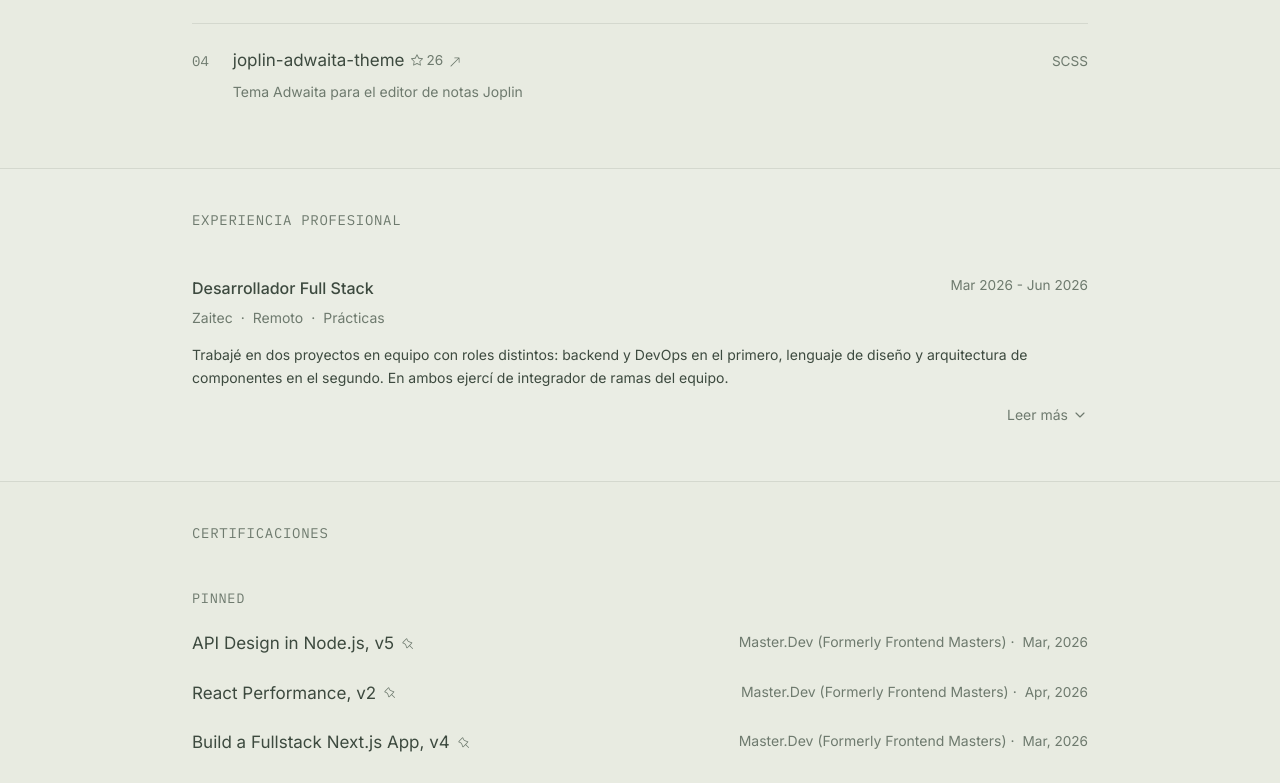
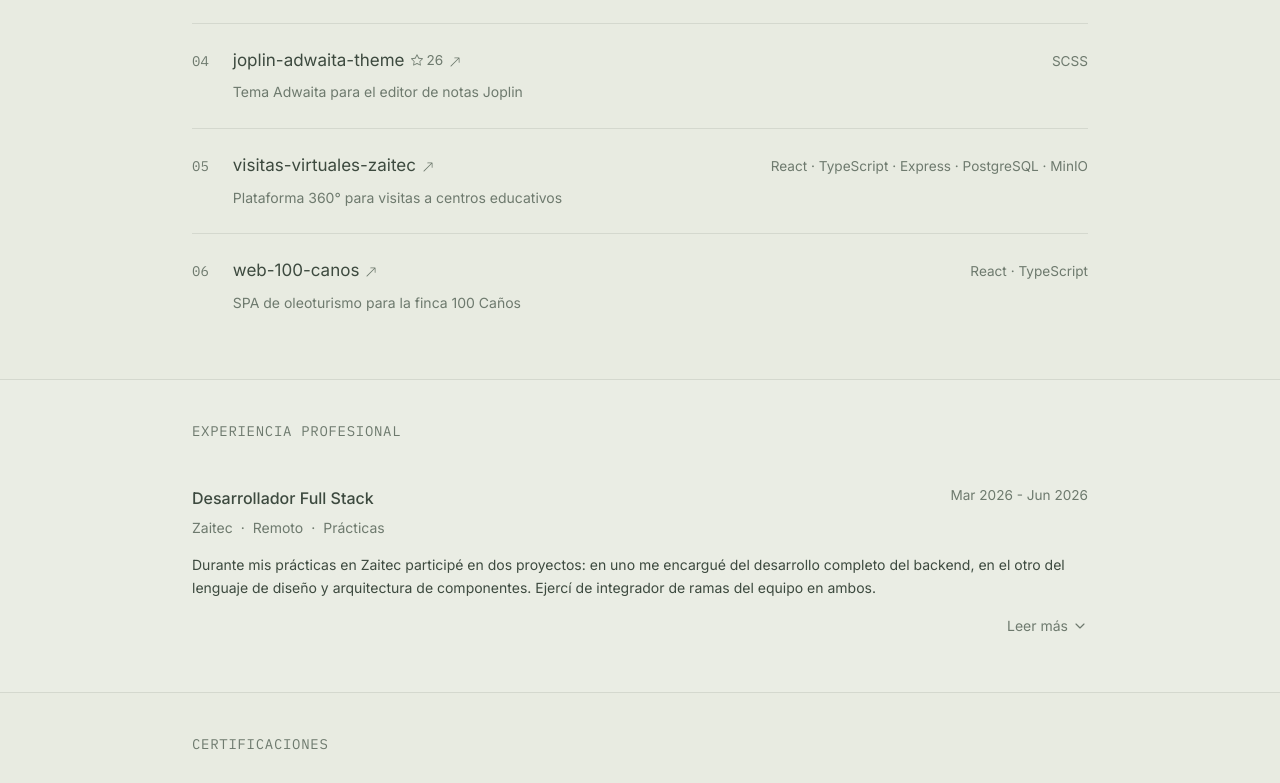
Before and after one commit to ivfrost/ivfrost-portfolio, a Next.js app: page / in a window 1280 px wide. Shown: the part 765-1548 px from the top of the page. Built offline with nearby package versions, Linux system fonts and the light colour scheme.

Commit message:
feat: refine experience copy, expand projects with internship work

```diff
--- a/components/molecules/CertEntry.tsx
+++ b/components/molecules/CertEntry.tsx
@@ -5,8 +5,8 @@ import { GoPin } from 'react-icons/go';
 interface CertEntryProps {
 	title: string;
 	date: string;
-	issuer: string;
-	pinned: boolean;
+	issuer?: string;
+	pinned?: boolean;
 	credentialUrl?: string;
 }
 
--- a/components/molecules/ProjectEntry.tsx
+++ b/components/molecules/ProjectEntry.tsx
@@ -52,7 +52,7 @@ export default function ProjectEntry({
 			{/* Stack desktop */}
 			<div className="flex items-start gap-4 shrink-0">
 				<div className="flex gap-2 flex-wrap">
-					<span className="hidden md:block text-xs text-text-meta max-w-72 text-right">
+					<span className="hidden md:block text-xs text-text-meta max-w-82 text-right">
 						{stack.join(' · ')}
 					</span>
 				</div>
--- a/components/organisms/CertList.tsx
+++ b/components/organisms/CertList.tsx
@@ -6,7 +6,7 @@ export interface CertListProps {
 		issuer: string;
 		date: string;
 		href?: string;
-		pinned: boolean;
+		pinned?: boolean;
 	}[];
 }
 
--- a/data/experience.tsx
+++ b/data/experience.tsx
@@ -10,7 +10,7 @@ const experience: Experience[] = [
 		modality: 'Prácticas',
 		dateRange: 'Mar 2026 - Jun 2026',
 		summary:
-			'Trabajé en dos proyectos en equipo con roles distintos: backend y DevOps en el primero, lenguaje de diseño y arquitectura de componentes en el segundo. En ambos ejercí de integrador de ramas del equipo.',
+			'Durante mis prácticas en Zaitec participé en dos proyectos: en uno me encargué del desarrollo completo del backend, en el otro del lenguaje de diseño y arquitectura de componentes. Ejercí de integrador de ramas del equipo en ambos.',
 		description: (
 			<div className="flex flex-col gap-8">
 				<section className="flex flex-col gap-2">
@@ -24,17 +24,15 @@ const experience: Experience[] = [
 						</h4>
 					</Link>
 					<p>
-						Plataforma de visitas educativas en 360 grados con panel de
-						administración. Asumí prácticamente toda la capa de servidor — una
-						API REST con Express.js, autenticación JWT con rotación de tokens,
-						CRUD de puntos de interés con control de acceso por roles,
-						trazabilidad de cambios y paginación por cursor — además del
-						pipeline de despliegue completo en tres entornos con Docker, Coolify
-						y GitHub Actions. Migré el backend íntegramente a TypeScript y
-						apliqué hardening con Helmet, Zod y rate limiting diferenciado. En
-						frontend extraje la gestión de centro a su propio contexto,
-						implementé el refresco automático de tokens y unifiqué el lenguaje
-						visual.
+						Plataforma educativa con recorridos en 360° y panel de
+						administración multi-rol. Asumí prácticamente toda la capa de
+						servidor — API REST con Express.js, autenticación JWT con rotación
+						de tokens, RBAC, trazabilidad de cambios y paginación por cursor —
+						además del pipeline de despliegue en tres entornos con Docker,
+						Coolify y GitHub Actions. Migré el backend a TypeScript e implementé
+						hardening con Helmet, Zod y rate limiting. En frontend, extraje la
+						gestión de centros a su propio contexto, implementé el refresco
+						automático de tokens y unifiqué el lenguaje visual.
 					</p>
 					<p className="text-xs ml-auto text-text-meta mt-1">
 						Express.js · TypeScript · Docker · JWT · Drizzle ORM · MinIO · Zod ·
@@ -48,17 +46,17 @@ const experience: Experience[] = [
 							Web 100 Caños
 							<BsArrowUpRight
 								size={12}
-								className="inline-block ml-1.5 text-muted-meta"
+								className="inline-block ml-1.5 text-text-meta"
 							/>
 						</h4>
 					</Link>
 					<p>
 						SPA de oleoturismo para una finca en Málaga. Me encargué del
 						lenguaje de diseño completo — tema Tailwind de marca, tipografía,
-						componentes base reutilizables — y de que el resultado final se
-						ajustara al mockup en cualquier dispositivo. También mejoré la
-						seguridad de un servidor de email creado por un compañero añadiendo
-						protección XSS, rate limiting y envío de confirmación al cliente.
+						componentes base reutilizables — y garanticé la fidelidad al mockup
+						en todos los dispositivos. También mejoré la seguridad de un
+						servidor de email creado por un compañero añadiendo protección XSS,
+						rate limiting y envío de confirmación al cliente.
 					</p>
 					<p className="text-xs ml-auto text-text-meta mt-1">
 						React · Tailwind CSS · Vite · Node.js · Nodemailer · i18n
--- a/data/projects.ts
+++ b/data/projects.ts
@@ -30,4 +30,18 @@ export const projects: Project[] = [
 		stack: ['SCSS'],
 		href: 'https://github.com/ivfrost/joplin-adwaita-theme',
 	},
+	{
+		number: '05',
+		name: 'visitas-virtuales-zaitec',
+		description: 'Plataforma 360° para visitas a centros educativos',
+		stack: ['React', 'TypeScript', 'Express', 'PostgreSQL', 'MinIO'],
+		href: 'https://github.com/jaimemoya-bit/VisitasVirtualesZaitec',
+	},
+	{
+		number: '06',
+		name: 'web-100-canos',
+		description: 'SPA de oleoturismo para la finca 100 Caños',
+		stack: ['React', 'TypeScript'],
+		href: 'https://100canos.com',
+	},
 ];
--- a/data/types.d.ts
+++ b/data/types.d.ts
@@ -24,5 +24,6 @@ export type Cert = {
 	title: string;
 	issuer: string;
 	date: string;
+	pinned?: boolean;
 	href?: string;
 };
```
